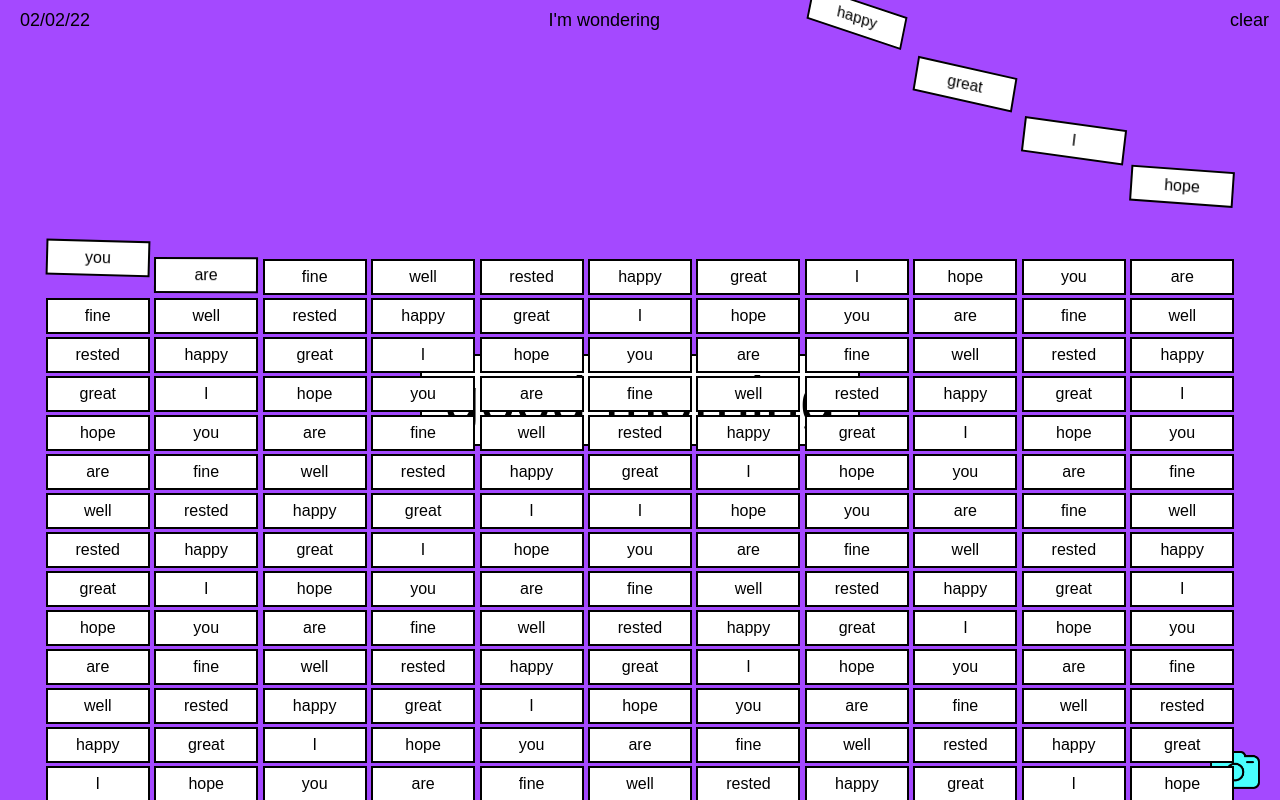
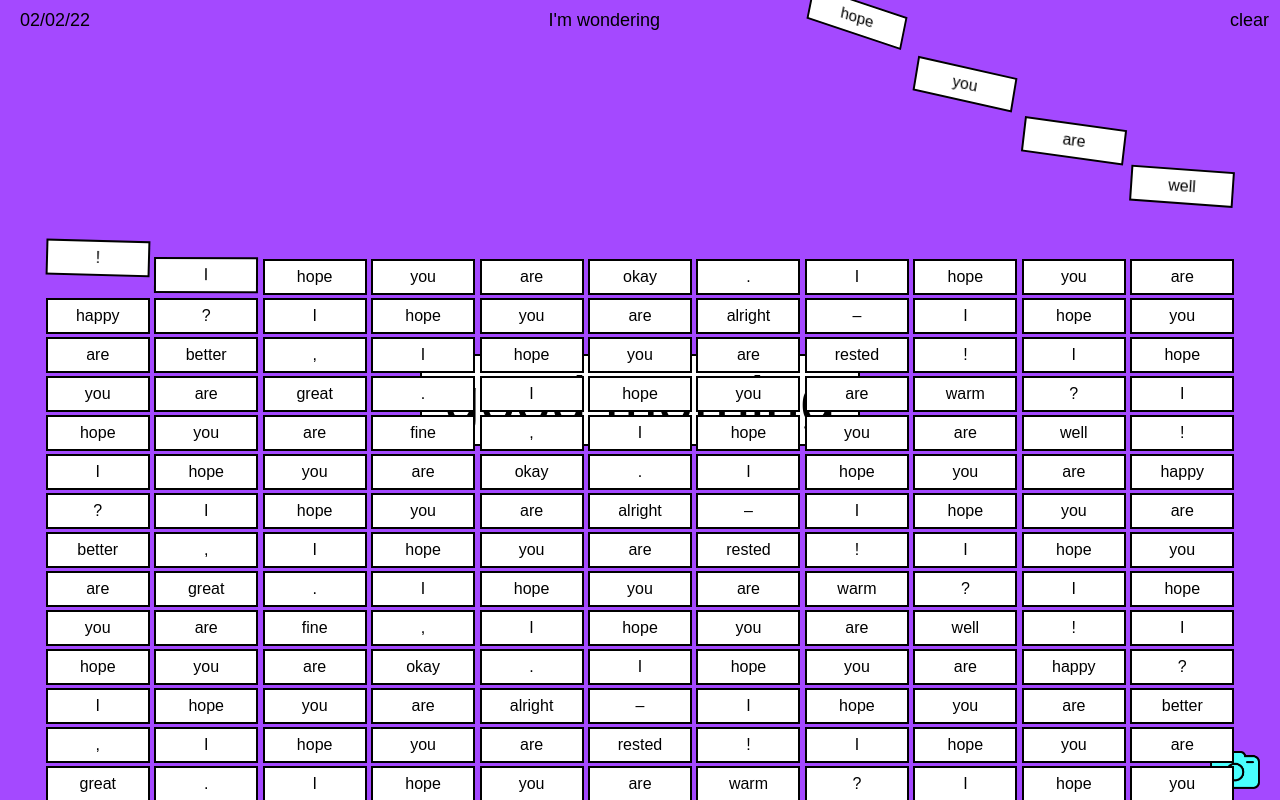
Before and after one commit to zscheinfeld/inboxpoems, a plain HTML site: page index.html in a window 1280 px wide. Drawn offline with nearby package versions, Linux system fonts and the light colour scheme; a web font is replaced by a local one.

Commit message:
pushauto

```diff
--- a/index.html
+++ b/index.html
@@ -25,298 +25,347 @@
         <div class = "word">you</div>
         <div class = "word">are</div>
         <div class = "word">fine</div>
+        <div class = "word">,</div>
+        <div class = "word">I</div>
+        <div class = "word">hope</div>
+        <div class = "word">you</div>
+        <div class = "word">are</div>
         <div class = "word">well</div>
+        <div class = "word">!</div>
+        <div class = "word">I</div>
+        <div class = "word">hope</div>
+        <div class = "word">you</div>
+        <div class = "word">are</div>
+        <div class = "word">okay</div>
+        <div class = "word">.</div>
+        <div class = "word">I</div>
+        <div class = "word">hope</div>
+        <div class = "word">you</div>
+        <div class = "word">are</div>
+        <div class = "word">happy</div>
+        <div class = "word">?</div>
+        <div class = "word">I</div>
+        <div class = "word">hope</div>
+        <div class = "word">you</div>
+        <div class = "word">are</div>
+        <div class = "word">alright</div>
+        <div class = "word">–</div>
+        <div class = "word">I</div>
+        <div class = "word">hope</div>
+        <div class = "word">you</div>
+        <div class = "word">are</div>
+        <div class = "word">better</div>
+        <div class = "word">,</div>
+        <div class = "word">I</div>
+        <div class = "word">hope</div>
+        <div class = "word">you</div>
+        <div class = "word">are</div>
         <div class = "word">rested</div>
-        <div class = "word">happy</div>
+        <div class = "word">!</div>
+        <div class = "word">I</div>
+        <div class = "word">hope</div>
+        <div class = "word">you</div>
+        <div class = "word">are</div>
         <div class = "word">great</div>
+        <div class = "word">.</div>
+        <div class = "word">I</div>
+        <div class = "word">hope</div>
+        <div class = "word">you</div>
+        <div class = "word">are</div>
+        <div class = "word">warm</div>
+        <div class = "word">?</div>
+
         <div class = "word">I</div>
         <div class = "word">hope</div>
         <div class = "word">you</div>
         <div class = "word">are</div>
         <div class = "word">fine</div>
-        <div class = "word">well</div>
-        <div class = "word">rested</div>
-        <div class = "word">happy</div>
-        <div class = "word">great</div>
+        <div class = "word">,</div>
         <div class = "word">I</div>
         <div class = "word">hope</div>
         <div class = "word">you</div>
         <div class = "word">are</div>
-        <div class = "word">fine</div>
         <div class = "word">well</div>
-        <div class = "word">rested</div>
-        <div class = "word">happy</div>
-        <div class = "word">great</div>
+        <div class = "word">!</div>
         <div class = "word">I</div>
         <div class = "word">hope</div>
         <div class = "word">you</div>
         <div class = "word">are</div>
-        <div class = "word">fine</div>
-        <div class = "word">well</div>
-        <div class = "word">rested</div>
-        <div class = "word">happy</div>
-        <div class = "word">great</div>
+        <div class = "word">okay</div>
+        <div class = "word">.</div>
         <div class = "word">I</div>
         <div class = "word">hope</div>
         <div class = "word">you</div>
         <div class = "word">are</div>
-        <div class = "word">fine</div>
-        <div class = "word">well</div>
-        <div class = "word">rested</div>
         <div class = "word">happy</div>
-        <div class = "word">great</div>
+        <div class = "word">?</div>
         <div class = "word">I</div>
         <div class = "word">hope</div>
         <div class = "word">you</div>
         <div class = "word">are</div>
-        <div class = "word">fine</div>
-        <div class = "word">well</div>
-        <div class = "word">rested</div>
-        <div class = "word">happy</div>
-        <div class = "word">great</div>
+        <div class = "word">alright</div>
+        <div class = "word">–</div>
         <div class = "word">I</div>
         <div class = "word">hope</div>
         <div class = "word">you</div>
         <div class = "word">are</div>
-        <div class = "word">fine</div>
-        <div class = "word">well</div>
-        <div class = "word">rested</div>
-        <div class = "word">happy</div>
-        <div class = "word">great</div>
+        <div class = "word">better</div>
+        <div class = "word">,</div>
         <div class = "word">I</div>
         <div class = "word">hope</div>
         <div class = "word">you</div>
         <div class = "word">are</div>
-        <div class = "word">fine</div>
-        <div class = "word">well</div>
         <div class = "word">rested</div>
-        <div class = "word">happy</div>
-        <div class = "word">great</div>
+        <div class = "word">!</div>
         <div class = "word">I</div>
         <div class = "word">hope</div>
         <div class = "word">you</div>
         <div class = "word">are</div>
-        <div class = "word">fine</div>
-        <div class = "word">well</div>
-        <div class = "word">rested</div>
-        <div class = "word">happy</div>
         <div class = "word">great</div>
-        <div class = "word">I</div>
+        <div class = "word">.</div>
         <div class = "word">I</div>
         <div class = "word">hope</div>
         <div class = "word">you</div>
         <div class = "word">are</div>
+        <div class = "word">warm</div>
+        <div class = "word">?</div>    <div class = "word">I</div>
+        <div class = "word">hope</div>
+        <div class = "word">you</div>
+        <div class = "word">are</div>
         <div class = "word">fine</div>
-        <div class = "word">well</div>
-        <div class = "word">rested</div>
-        <div class = "word">happy</div>
-        <div class = "word">great</div>
+        <div class = "word">,</div>
         <div class = "word">I</div>
         <div class = "word">hope</div>
         <div class = "word">you</div>
         <div class = "word">are</div>
-        <div class = "word">fine</div>
         <div class = "word">well</div>
-        <div class = "word">rested</div>
-        <div class = "word">happy</div>
-        <div class = "word">great</div>
+        <div class = "word">!</div>
         <div class = "word">I</div>
         <div class = "word">hope</div>
         <div class = "word">you</div>
         <div class = "word">are</div>
-        <div class = "word">fine</div>
-        <div class = "word">well</div>
-        <div class = "word">rested</div>
-        <div class = "word">happy</div>
-        <div class = "word">great</div>
+        <div class = "word">okay</div>
+        <div class = "word">.</div>
         <div class = "word">I</div>
         <div class = "word">hope</div>
         <div class = "word">you</div>
         <div class = "word">are</div>
-        <div class = "word">fine</div>
-        <div class = "word">well</div>
-        <div class = "word">rested</div>
         <div class = "word">happy</div>
-        <div class = "word">great</div>
+        <div class = "word">?</div>
         <div class = "word">I</div>
         <div class = "word">hope</div>
         <div class = "word">you</div>
         <div class = "word">are</div>
-        <div class = "word">fine</div>
-        <div class = "word">well</div>
-        <div class = "word">rested</div>
-        <div class = "word">happy</div>
-        <div class = "word">great</div>
+        <div class = "word">alright</div>
+        <div class = "word">–</div>
         <div class = "word">I</div>
         <div class = "word">hope</div>
         <div class = "word">you</div>
         <div class = "word">are</div>
-        <div class = "word">fine</div>
-        <div class = "word">well</div>
-        <div class = "word">rested</div>
-        <div class = "word">happy</div>
-        <div class = "word">great</div>
+        <div class = "word">better</div>
+        <div class = "word">,</div>
         <div class = "word">I</div>
         <div class = "word">hope</div>
         <div class = "word">you</div>
         <div class = "word">are</div>
-        <div class = "word">fine</div>
-        <div class = "word">well</div>
         <div class = "word">rested</div>
-        <div class = "word">happy</div>
-        <div class = "word">great</div>
+        <div class = "word">!</div>
         <div class = "word">I</div>
         <div class = "word">hope</div>
         <div class = "word">you</div>
         <div class = "word">are</div>
-        <div class = "word">fine</div>
-        <div class = "word">well</div>
-        <div class = "word">rested</div>
-        <div class = "word">happy</div>
         <div class = "word">great</div>
+        <div class = "word">.</div>
         <div class = "word">I</div>
         <div class = "word">hope</div>
         <div class = "word">you</div>
         <div class = "word">are</div>
+        <div class = "word">warm</div>
+        <div class = "word">?</div>    <div class = "word">I</div>
+        <div class = "word">hope</div>
+        <div class = "word">you</div>
+        <div class = "word">are</div>
         <div class = "word">fine</div>
-        <div class = "word">well</div>
-        <div class = "word">rested</div>
-        <div class = "word">happy</div>
-        <div class = "word">great</div>
+        <div class = "word">,</div>
         <div class = "word">I</div>
         <div class = "word">hope</div>
         <div class = "word">you</div>
         <div class = "word">are</div>
-        <div class = "word">fine</div>
         <div class = "word">well</div>
-        <div class = "word">rested</div>
-        <div class = "word">happy</div>
-        <div class = "word">great</div>
+        <div class = "word">!</div>
         <div class = "word">I</div>
         <div class = "word">hope</div>
         <div class = "word">you</div>
         <div class = "word">are</div>
-        <div class = "word">fine</div>
-        <div class = "word">well</div>
-        <div class = "word">rested</div>
-        <div class = "word">happy</div>
-        <div class = "word">great</div>
+        <div class = "word">okay</div>
+        <div class = "word">.</div>
         <div class = "word">I</div>
         <div class = "word">hope</div>
         <div class = "word">you</div>
         <div class = "word">are</div>
-        <div class = "word">fine</div>
-        <div class = "word">well</div>
+        <div class = "word">happy</div>
+        <div class = "word">?</div>
+        <div class = "word">I</div>
+        <div class = "word">hope</div>
+        <div class = "word">you</div>
+        <div class = "word">are</div>
+        <div class = "word">alright</div>
+        <div class = "word">–</div>
+        <div class = "word">I</div>
+        <div class = "word">hope</div>
+        <div class = "word">you</div>
+        <div class = "word">are</div>
+        <div class = "word">better</div>
+        <div class = "word">,</div>
+        <div class = "word">I</div>
+        <div class = "word">hope</div>
+        <div class = "word">you</div>
+        <div class = "word">are</div>
         <div class = "word">rested</div>
-        <div class = "word">happy</div>
+        <div class = "word">!</div>
+        <div class = "word">I</div>
+        <div class = "word">hope</div>
+        <div class = "word">you</div>
+        <div class = "word">are</div>
         <div class = "word">great</div>
+        <div class = "word">.</div>
+        <div class = "word">I</div>
+        <div class = "word">hope</div>
+        <div class = "word">you</div>
+        <div class = "word">are</div>
+        <div class = "word">warm</div>
+        <div class = "word">?</div>    <div class = "word">I</div>
         <div class = "word">hope</div>
         <div class = "word">you</div>
         <div class = "word">are</div>
         <div class = "word">fine</div>
-        <div class = "word">well</div>
-        <div class = "word">rested</div>
-        <div class = "word">happy</div>
-        <div class = "word">great</div>
+        <div class = "word">,</div>
         <div class = "word">I</div>
         <div class = "word">hope</div>
         <div class = "word">you</div>
         <div class = "word">are</div>
-        <div class = "word">fine</div>
         <div class = "word">well</div>
-        <div class = "word">rested</div>
-        <div class = "word">happy</div>
-        <div class = "word">great</div>
+        <div class = "word">!</div>
         <div class = "word">I</div>
         <div class = "word">hope</div>
         <div class = "word">you</div>
         <div class = "word">are</div>
-        <div class = "word">fine</div>
-        <div class = "word">well</div>
-        <div class = "word">rested</div>
-        <div class = "word">happy</div>
-        <div class = "word">great</div>
+        <div class = "word">okay</div>
+        <div class = "word">.</div>
         <div class = "word">I</div>
         <div class = "word">hope</div>
         <div class = "word">you</div>
         <div class = "word">are</div>
-        <div class = "word">fine</div>
-        <div class = "word">well</div>
-        <div class = "word">rested</div>
         <div class = "word">happy</div>
-        <div class = "word">great</div>
+        <div class = "word">?</div>
         <div class = "word">I</div>
         <div class = "word">hope</div>
         <div class = "word">you</div>
         <div class = "word">are</div>
-        <div class = "word">fine</div>
-        <div class = "word">well</div>
-        <div class = "word">rested</div>
-        <div class = "word">happy</div>
-        <div class = "word">great</div>
+        <div class = "word">alright</div>
+        <div class = "word">–</div>
         <div class = "word">I</div>
         <div class = "word">hope</div>
         <div class = "word">you</div>
         <div class = "word">are</div>
-        <div class = "word">fine</div>
-        <div class = "word">well</div>
-        <div class = "word">rested</div>
-        <div class = "word">happy</div>
-        <div class = "word">great</div>
+        <div class = "word">better</div>
+        <div class = "word">,</div>
         <div class = "word">I</div>
         <div class = "word">hope</div>
         <div class = "word">you</div>
         <div class = "word">are</div>
-        <div class = "word">fine</div>
-        <div class = "word">well</div>
         <div class = "word">rested</div>
-        <div class = "word">happy</div>
-        <div class = "word">great</div>
+        <div class = "word">!</div>
         <div class = "word">I</div>
         <div class = "word">hope</div>
         <div class = "word">you</div>
         <div class = "word">are</div>
-        <div class = "word">fine</div>
-        <div class = "word">well</div>
-        <div class = "word">rested</div>
-        <div class = "word">happy</div>
         <div class = "word">great</div>
+        <div class = "word">.</div>
         <div class = "word">I</div>
         <div class = "word">hope</div>
         <div class = "word">you</div>
         <div class = "word">are</div>
+        <div class = "word">warm</div>
+        <div class = "word">?</div>    <div class = "word">I</div>
+        <div class = "word">hope</div>
+        <div class = "word">you</div>
+        <div class = "word">are</div>
         <div class = "word">fine</div>
-        <div class = "word">well</div>
-        <div class = "word">rested</div>
-        <div class = "word">happy</div>
-        <div class = "word">great</div>
+        <div class = "word">,</div>
         <div class = "word">I</div>
         <div class = "word">hope</div>
         <div class = "word">you</div>
         <div class = "word">are</div>
-        <div class = "word">fine</div>
         <div class = "word">well</div>
-        <div class = "word">rested</div>
-        <div class = "word">happy</div>
-        <div class = "word">great</div>
+        <div class = "word">!</div>
         <div class = "word">I</div>
         <div class = "word">hope</div>
         <div class = "word">you</div>
         <div class = "word">are</div>
-        <div class = "word">fine</div>
-        <div class = "word">well</div>
-        <div class = "word">rested</div>
-        <div class = "word">happy</div>
-        <div class = "word">great</div>
+        <div class = "word">okay</div>
+        <div class = "word">.</div>
         <div class = "word">I</div>
         <div class = "word">hope</div>
         <div class = "word">you</div>
         <div class = "word">are</div>
+        <div class = "word">happy</div>
+        <div class = "word">?</div>
+        <div class = "word">I</div>
+        <div class = "word">hope</div>
+        <div class = "word">you</div>
+        <div class = "word">are</div>
+        <div class = "word">alright</div>
+        <div class = "word">–</div>
+        <div class = "word">I</div>
+        <div class = "word">hope</div>
+        <div class = "word">you</div>
+        <div class = "word">are</div>
+        <div class = "word">better</div>
+        <div class = "word">,</div>
+        <div class = "word">I</div>
+        <div class = "word">hope</div>
+        <div class = "word">you</div>
+        <div class = "word">are</div>
+        <div class = "word">rested</div>
+        <div class = "word">!</div>
+        <div class = "word">I</div>
+        <div class = "word">hope</div>
+        <div class = "word">you</div>
+        <div class = "word">are</div>
+        <div class = "word">great</div>
+        <div class = "word">.</div>
+        <div class = "word">I</div>
+        <div class = "word">hope</div>
+        <div class = "word">you</div>
+        <div class = "word">are</div>
+        <div class = "word">warm</div>
+        <div class = "word">?</div>    <div class = "word">I</div>
+        <div class = "word">hope</div>
+        <div class = "word">you</div>
+        <div class = "word">are</div>
         <div class = "word">fine</div>
+        <div class = "word">,</div>
+        <div class = "word">I</div>
+        <div class = "word">hope</div>
+        <div class = "word">you</div>
+        <div class = "word">are</div>
         <div class = "word">well</div>
-        <div class = "word">rested</div>
+        <div class = "word">!</div>
+        <div class = "word">I</div>
+        <div class = "word">hope</div>
+        <div class = "word">you</div>
+        <div class = "word">are</div>
+        <div class = "word">okay</div>
+        <div class = "word">.</div>
+        <div class = "word">I</div>
+        <div class = "word">hope</div>
+        <div class = "word">you</div>
+        <div class = "word">are</div>
         <div class = "word">happy</div>
-        <div class = "word">great</div>
+        <div class = "word">?</div>
+
+
 
     </div>
     <div class = "wondercontainer">
@@ -339,6 +388,5 @@
         <img src="img/3.png" id="camera">
     </div>
 
-
 </body>
 </html>
```
Also changed, not shown: eod/script.js (+31 -19 lines).
